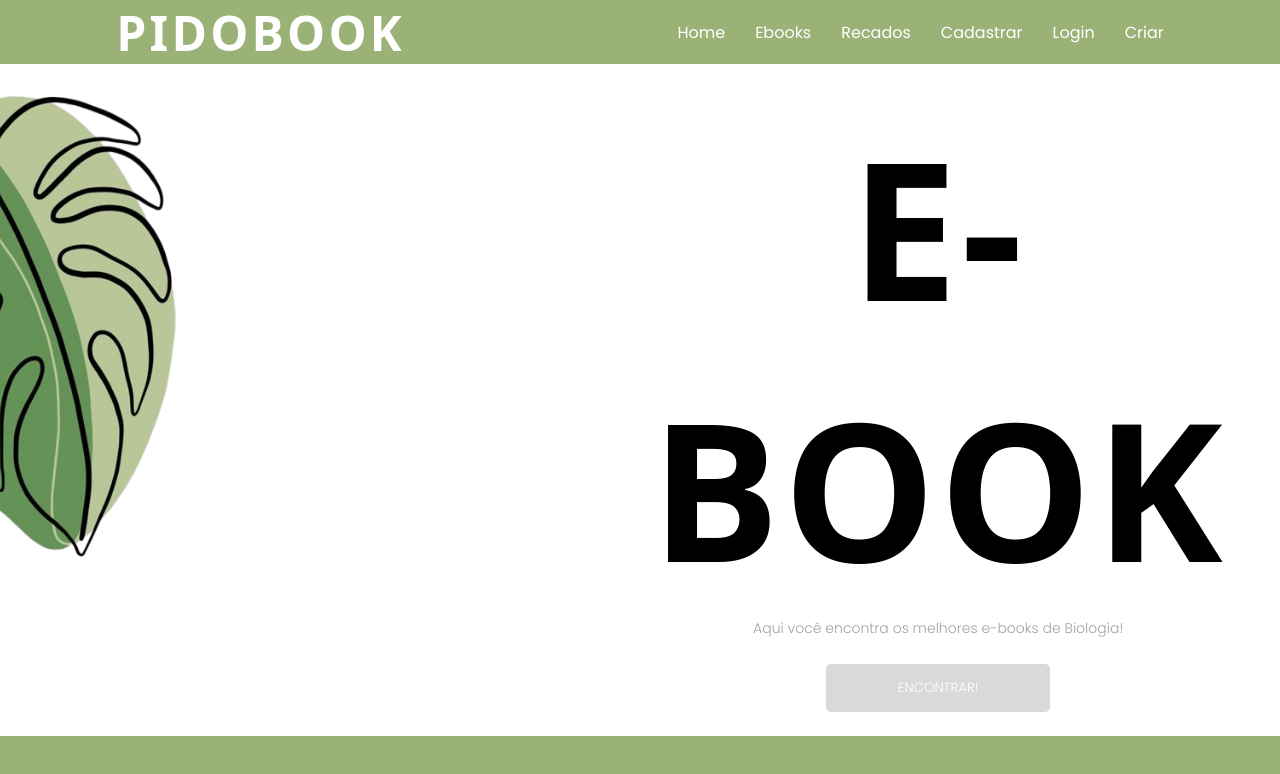
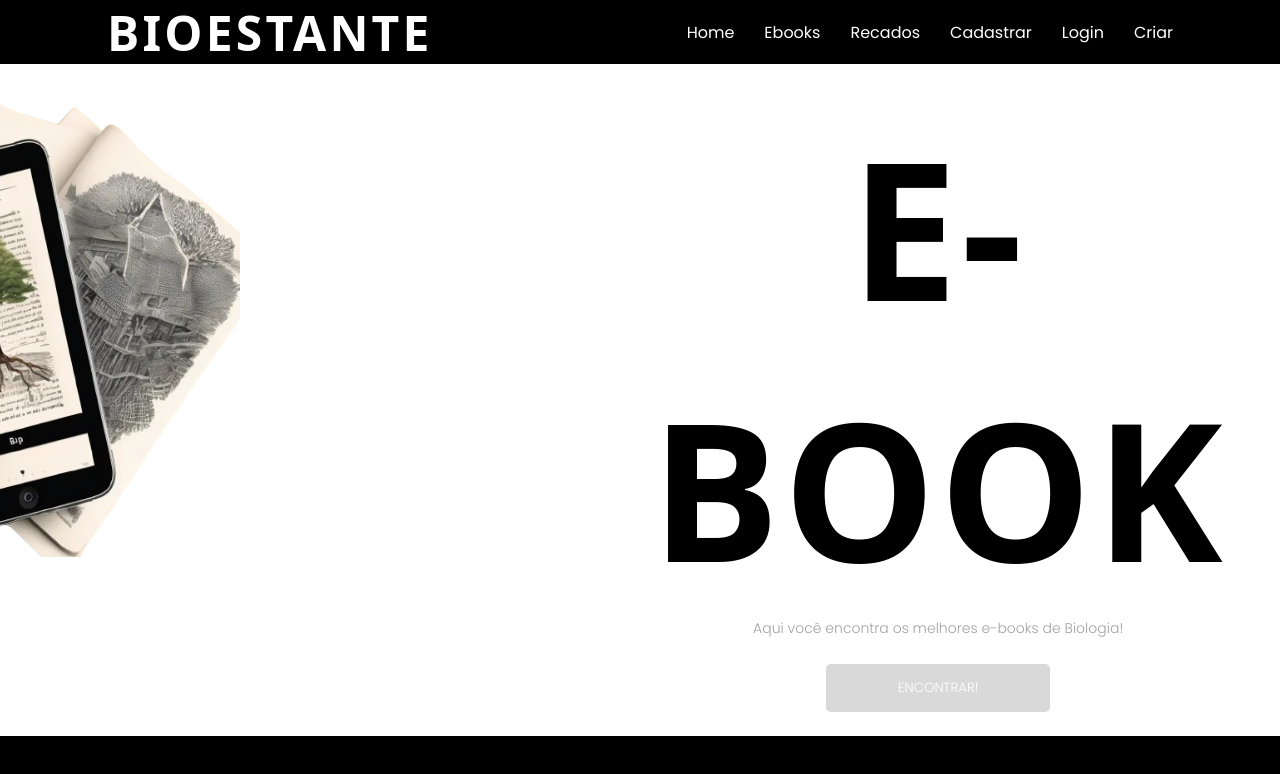
Before and after one commit to bren112/ebook, a React (Vite) app: page / in a window 1280 px wide. Shown: the top 774 px of the page. Built offline with nearby package versions, Linux system fonts and the light colour scheme; a web font is replaced by a local one.

Commit message:
Descrição das suas alterações

```diff
--- a/src/components/navbar.jsx
+++ b/src/components/navbar.jsx
@@ -18,7 +18,7 @@ function Navbar() {
   return (
     <nav className='nav'>
       <div className="logo">
-    <Link to="/" className="nav__brand" id='logo'>PIDOBOOK</Link>
+    <Link to="/" className="nav__brand" id='logo'>BioEstante</Link>
       </div>
     <ul id='links' className={active}>
         <li className="nav__item"><Link to="/" className="nav__link">Home</Link></li>
--- a/src/index.css
+++ b/src/index.css
@@ -6,8 +6,8 @@
     font-style: normal;
 }
 :root {
-    --primary: #9BB277;
-    --secondary: #000000;
+    --primary: #000000;
+    --secondary: #ffffff;
     --ter: #FFFFFF;
     --cinza: #A4A1A1;
     --cinzaClaro: #D9D9D9;
--- a/src/pages/Home.jsx
+++ b/src/pages/Home.jsx
@@ -1,7 +1,7 @@
 import React, { useState, useEffect } from "react";
 import { Link } from "react-router-dom";
 import './home.css';
-import img from './biologia.jpg';
+import img from '../pages/t.png'
 
 function Home() {
 
--- a/src/pages/home.css
+++ b/src/pages/home.css
@@ -7,11 +7,11 @@
 }
 
 .esq {
-  background-image: url(/src/pages/folha.png);
+  background-image: url(/src/pages/t.png);
   background-repeat: no-repeat;
   background-size: 63% 72%;
   position: relative;
-  right: 15pc;
+  right: 11pc;
   width: 50pc;
   height: 40pc;
 }
```
Also changed, not shown: src/pages/t.png (added).
